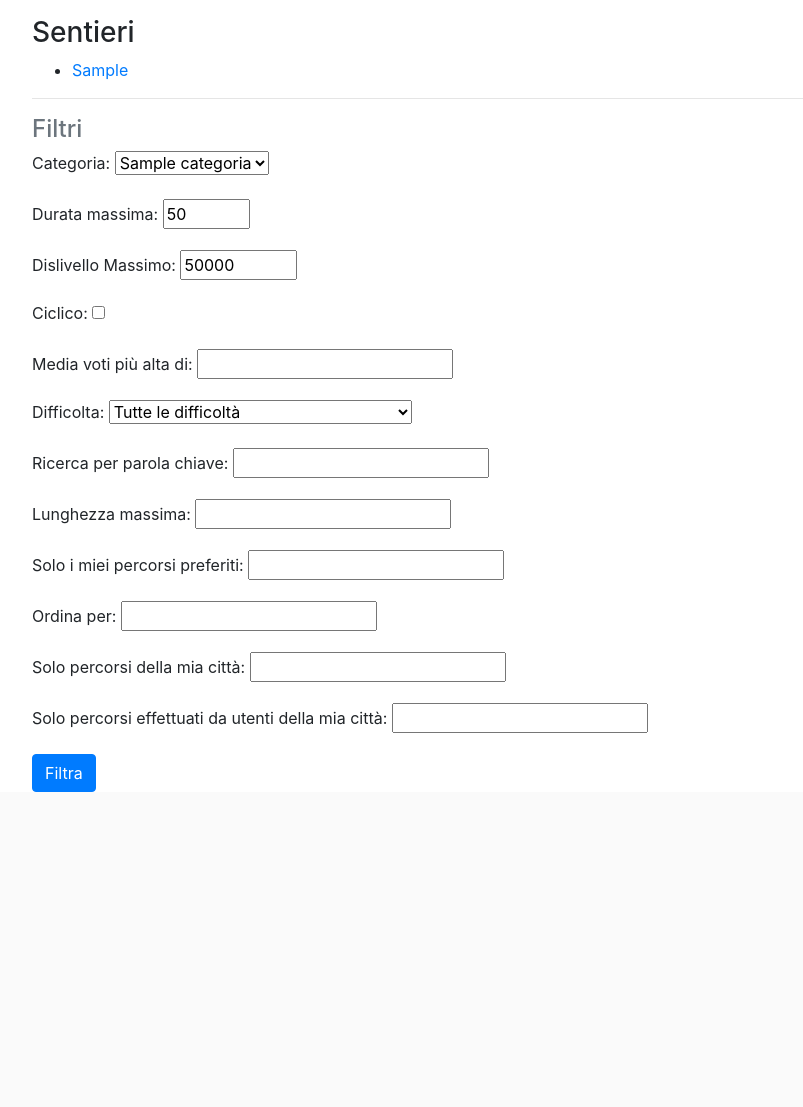
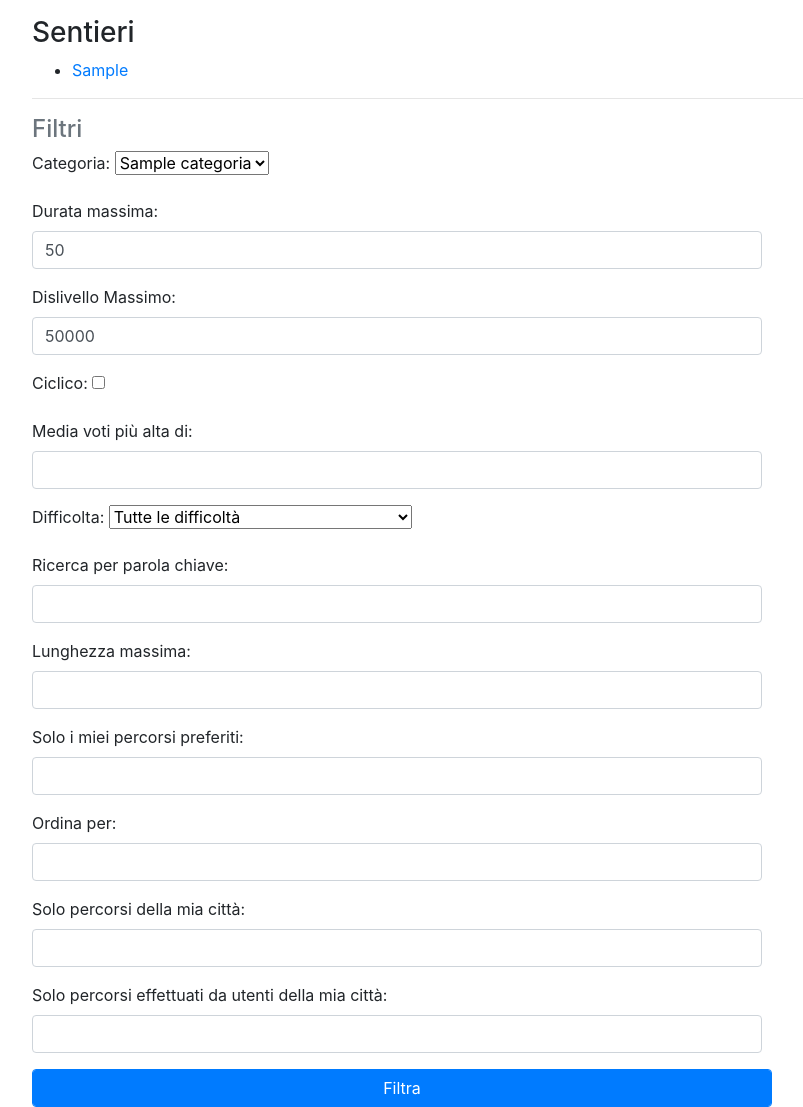
Before and after one commit to danielevezz/sentieri, a Django app: page /sentieri/elencoSentieri/ in a window 1280 px wide. Shown: the part 56-1163 px from the top of the page, without its empty margins (53-856 px from the left). Before the commit the page ends 848 px from the top, so only its background shows below. Run offline with Django 3.2, Linux system fonts and the light colour scheme; tables that the repository leaves empty hold one stand-in row (values such as "Sample post"); some libraries are stand-ins or nearby versions.

Commit message:
Form + carine

```diff
--- a/sentieriApp/templates/registration/creazioneAccount.html
+++ b/sentieriApp/templates/registration/creazioneAccount.html
@@ -29,8 +29,6 @@
                         <div class="col-md-4">
                         </div>
                     </div>
-
-
                 </div>
             {% endfor %}
                 <input type="submit" class="btn btn-primary col-md-8" value="Crea"/>
--- a/sentieriApp/templates/sentieriApp/elencoSentieri.html
+++ b/sentieriApp/templates/sentieriApp/elencoSentieri.html
@@ -17,12 +17,26 @@
 <h4 class="text-muted">Filtri</h4>
 <form action="{% url "elencoSentieri" %}" method="post">
     {% csrf_token %}
-    {{ form.as_p }}
-    <input type="submit" class="btn btn-primary" value="Filtra"/>
+    {% for field in form %}
+        <div class="form-group">
+            <div class="row">
+                <div class="col-md-8">
+                    {{ field.label_tag }} {{ field }}
+                </div>
+            </div>
+        </div>
+    {% endfor %}
+    <input type="submit" class="btn btn-primary col-md-8" value="Filtra"/>
 </form>
 
     <div class="alert-warning">
         {{ errors }}
     </div>
-
+    <script>
+        tags = document.getElementsByTagName("input")
+        for (i = 0; i< tags.length; i++) {
+            if (tags[i].type != "checkbox")
+                tags[i].classList.add("form-control")
+        }
+    </script>
 {% endblock %}
```
Also changed, not shown: sentieriApp/templates/sentieriApp/elencoUtenti.html (+9 -1 lines).
